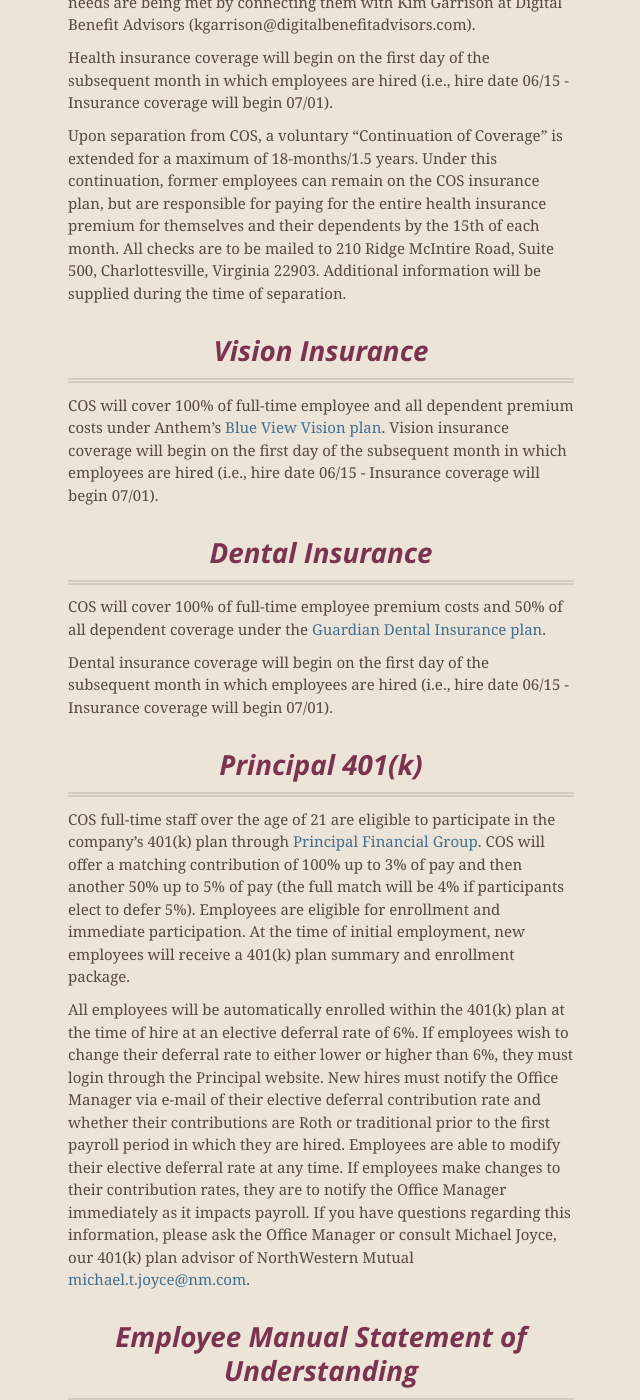
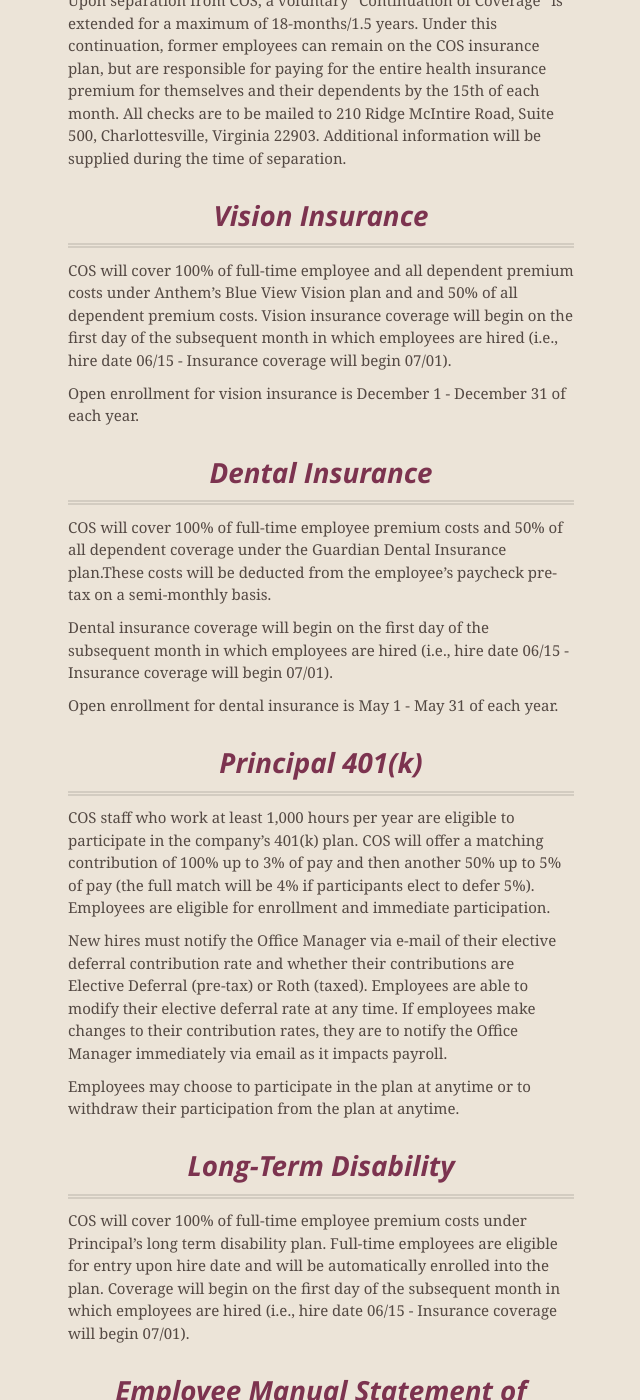
Before and after one commit to CenterForOpenScience/Employee-Manual, a Jekyll site: the page built from index.md, in a window 1280 px wide and 1400 px high, scrolled down 6953 px. Shown: the whole window, without its empty margins (319-959 px from the left). Built offline with Jekyll 4.4.1, drawn with Linux system fonts in a browser that asks for light colours; nearby versions of some CDN libraries; some of the changed text lies outside the part shown.

Commit message:
Assorted updates from June 2015 review

```diff
--- a/index.md
+++ b/index.md
@@ -9,20 +9,21 @@
 Sincerely,
 
 Brian Nosek and Jeffrey Spies
+Co-founders
 
 ##COS Mission and Values
 
-The Center for Open Science (COS) was founded January 15, 2013. COS aims to increase the openness, integrity, and reproducibility of scientific research.  We will achieve this mission through three primary activities:
+The Center for Open Science (COS) was founded January 15, 2013. COS aims to increase the openness, integrity, and reproducibility of scientific research.  We achieve this mission through three primary activities:
 
-Developing, maintaining, and connecting infrastructures that support the research workflow and enable open practices.
-Building a community of developers, scientists, and scientific stakeholders around open practices.
-Conducting metascience research to improve the empirical evidence for the state of scientific practices and evaluation of means to improve those practices.
+1. Developing, maintaining, and connecting infrastructures that support the research workflow and enable open practices.
+2. Building a community of developers, scientists, and scientific stakeholders around open practices.
+3. Conducting metascience research to improve the empirical evidence for the state of scientific practices and evaluation of means to improve those practices.
 
 ##Daily Standup Meetings
 
-The COS team meets daily (M-F) at 9:00 AM in the small conference room to share 1 major priority they will work on for that day. Prior to the meeting, each staff member is responsible for writing their main priority/goal for the day and crossing off any completed tasks from the previous day(s). During the next stand up meeting, if the priority has not been completed, staff members report obstacles they encountered in completing the task. If the task was successfully completed, the staff member notes a new task. The meeting is important and is <15 minutes.
+The COS Team meets daily (M-F) at 9:00 AM in three groups; either meeting in the small room, big room, or bench room.  Room assignments are posted each week around the office.  Each staff member shares their main priority/goal for the previous day, and the current day.  The meeting is important and is <15 minutes.
 
-Catered Lunches:  On Tuesdays and Thursdays at 12:15 PM COS offers a catered lunch to the staff. Most lunches have a presenter or a planned topic of discussion. If you have food restrictions or allergies, please notify the Office Manager.
+Catered Lunches:  On Tuesdays and Thursdays at 12:30 PM COS offers a catered lunch to the staff. Most lunches have a presenter or a planned topic of discussion. Please remember to fill in the food restrictions field in Zenefits.
 
 Infrastructure Meetings: (Tuesdays 2 PM) The Developer team meets for an hour of planning tasks and presentation of mock-ups and/or working models.
 
@@ -38,7 +39,7 @@
 
 ##Security and Office Access
 
-COS offices will be accessible to full-time staff at all times - even during non-standard business hours. All full-time COS staff will receive an access card to Suite 500 for accessing the Omni Downtown Business Center during non-business hours. Notify the Office Manager if a pass is lost or broken.  Initial access cards will be provided and paid for by COS, but replacement passes (due to loss) will be the responsibility of the employee. All full-time staff must have a valid and working access card in order to support operations of COS.  The last person to leave the offices is responsible for making sure the front and back doors are locked and the security system is re-armed. (Note: this card is also used for parking at the Omni parking garage).
+COS offices will be accessible to full-time staff at all times - even during non-standard business hours. All full-time COS staff will receive an access card to Suite 500 for accessing the Omni Downtown Business Center during non-business hours. Notify the Office Manager if a pass is lost or broken.  Initial access cards will be provided and paid for by COS, but replacement passes (due to loss) will be the responsibility of the employee. All full-time staff must have a valid and working access card in order to support operations of COS.  The last full-time employee to leave the offices is responsible for making sure the front and back doors are locked and the security system is re-armed. (Note: this card is also used for parking at the Omni parking garage). If you encounter difficulties with the alarm system, contact information is located on the key panel for the appropriate staff members; immediately call the staff members listed to notify and report them of this difficulty.
 
 ##Location
 
@@ -50,15 +51,15 @@
 
 ##Paperless Office
 
-We encourage digital signatures, scanning receipts, and digital communication. There is little reason or value in using paper when digital technologies allow duplication, extra security options, and easy sharing. The COS has a server for storing and sharing documents that can be accessed while connected to the COS network or VPN.
+We encourage digital signatures, scanning receipts, and digital communication. There is little reason or value in using paper when digital technologies allow duplication, extra security options, and easy sharing. COS uses Google Drive for storing and sharing documents.
 
 ##Catered Meals and Fully Stocked Kitchen
 
-COS fridge and kitchen cabinets are fully stocked with the staff’s favorite snacks and beverages (orders are placed at Harris Teeter each Tuesday afternoon). Wednesdays the kitchen will be replenished with snacks and beverages. If you notice the kitchen is out of something, write it on the blue dry erase board. If you have any special requests for snacks or beverages, let the Office Manager know.
+The COS refrigerator and kitchen cabinets are fully stocked with the staff’s favorite snacks and beverages. If you notice the kitchen is out of something, write it on the blue dry erase board. If you have any special requests for snacks or beverages, let the Office Manager know.
 
-Fridays are left over days -- many times there will be leftovers from Tuesday and Thursday’s catered lunches. Re-help yourself or take some home with you!
+Wednesdays and Fridays are left over days – many times there will be leftovers from Tuesday and Thursday’s catered lunches. Help yourself or take some home with you. Remember: if you’re the last person to eat left-overs, make sure to put them away and clean up.
 
-Also, as a community kitchen, each member of the community is responsible for its cleanliness.  When the dishwasher is full but dirty, start it.  When the dishwasher is full but clean, empty it.  Do not leave food or dishes on the counter or in the sink.
+Also, as a community kitchen, each member of the community is responsible for its cleanliness.  When the dishwasher is full but dirty, start it.  When the dishwasher is full but clean, empty it.  Do not leave food or dishes on the counter, in the sink or around the office.
 
 ##Computing
 
@@ -86,18 +87,18 @@
 
 ##Gym Access
 
-The COS staff has access to the gym facilities at the Omni. This includes access to all exercise equipment, showers, whirlpool, and indoor and outdoor pools.  Up to two COS staff can use the facilities at a time.  Per an agreement with the Omni, if the gym is in heavy use by hotel guests, then COS staff would select another time to workout.
+COS staff has access to the gym facilities at the Omni. This includes access to all exercise equipment, showers, whirlpool, and indoor and outdoor pools.  Up to two COS staff can use the facilities at a time.  Per an agreement with the Omni, if the gym is in heavy use by hotel guests, then COS staff would select another time to workout.
 
 The Office Manager keeps the gym passes in a small notebook complete with a sign in/sign out sheet to ensure the passes are never misplaced. Be sure to return the pass when you are done using it.
 
 
 ##Flexible Work Schedule
 
-COS is committed to the well-being of its staff. To honor this, COS allows flexible hours for medical appointments (doctors’ visit, dentist appointment and other necessary appointments to maintain well-being).  Appointments and time out of the office should be noted in the shared Google COS calendar so that others are aware that you will be out of the office.
+COS is committed to the well-being of its staff. To honor this, COS allows flexible hours for medical appointments (doctors’ visit, dentist appointment and other necessary appointments to maintain well-being).  Appointments and time out of the office must be communicated with the Office Manager and your team.
 
 ##Paid Time Off (PTO)
 
-At the beginning of each year, COS employees receive credit for fifteen (15) days of “Paid Time Off” (PTO).  This benefit for new hires is pro-rated based upon the number of working days remaining in the calendar year. Upon termination all unused PTO will be forfeited. PTO is not accrued and has no cash value.  Staff must confirm PTO with management and indicate the time off on the COS Google shared calendar. Anyone who cannot work due to an illness or emergency should notify the Office Manager, Director, and Co-Director at minimum.
+At the beginning of each year, COS employees receive credit for fifteen (15) days of “Paid Time Off” (PTO).  This benefit for new hires is pro-rated based upon the number of working days remaining in the calendar year. Upon termination all unused PTO will be forfeited. PTO is not accrued and has no cash value.  Staff must confirm PTO with their management and team. Anyone who cannot work due to an illness or emergency should notify the Office Manager.
 
 ##Leave for Unique Life Circumstances
 
@@ -109,7 +110,7 @@
 
 ##Bereavement Leave
 
-COS staff members will be paid for up to five (5) days to attend the funeral of an immediate family member (spouse, children, parents, grandparents, siblings or corresponding in-laws).  If additional time-off is required, it is possible to arrange with the COS management team.
+COS staff members will be paid for up to five (5) days to attend the funeral of a a family member.. If additional time-off is required, it is possible to arrange with the COS management team.  All other requests for time off in relation to bereavement will be decided on a case by case basis, as needed.
 
 ##Jury Duty
 
@@ -117,35 +118,46 @@
 
 ##Health Insurance
 
-COS covers 100% of full-time employee premium costs under the [Anthem Blue Cross Blue Shield](https://www.anthem.com/health-insurance/home/overview) [Keycare 20 plan](http://www.anthem.com/agent/va/f4/s0/t0/pw_ad091347.pdf) and 50% of all dependent coverage.  COS offers the option to buy up into the Anthem Blue Cross Blue Shield [Keycare 20+ plan](http://www.anthem.com/agent/va/f4/s0/t0/pw_ad091356.pdf?refer=ahpagent&state=nv).  Employees will be responsible for paying cost difference between the two plans for both their individual coverage and any dependents under the Keycare 20+ plan.
-
-At the time of hire, all new employees will receive plan summaries highlighting Keycare 20/Keycare 20+.  The Office Manager will discuss both plans with new hires to answer questions and help ensure their needs are being met by connecting them with Kim Garrison at Digital Benefit Advisors (kgarrison@digitalbenefitadvisors.com).
+COS covers 100% of full-time employee premium costs under the Anthem Blue Cross Blue Shield GJBA plan and 50% of all dependent coverage. COS offers the option to buy up into the Anthem Blue Cross Blue Shield GWAA and GYAA plans. Employees will be responsible for paying cost difference between the two plans for both their individual coverage and any dependents under the GWAA and GYAA  plans. These costs will be deducted from the employee’s paycheck pre-tax on a semi-monthly basis.
 
 Health insurance coverage will begin on the first day of the subsequent month in which employees are hired (i.e., hire date 06/15 - Insurance coverage will begin 07/01).
 
-Upon separation from COS, a voluntary "Continuation of Coverage" is extended for a maximum of 18-months/1.5 years.  Under this continuation, former employees can remain on the COS insurance plan, but are responsible for paying for the entire health insurance premium for themselves and their dependents by the 15th of each month.  All checks are to be mailed to 210 Ridge McIntire Road, Suite 500, Charlottesville, Virginia 22903. Additional information will be supplied during the time of separation.
+Open enrollment for the health insurance plan is December 1 - December 31 of each year.
+
+Upon separation from COS, a voluntary “Continuation of Coverage” is extended for a maximum of 18-months/1.5 years. Under this continuation, former employees can remain on the COS insurance plan, but are responsible for paying for the entire health insurance premium for themselves and their dependents by the 15th of each month. All checks are to be mailed to 210 Ridge McIntire Road, Suite 500, Charlottesville, Virginia 22903. Additional information will be supplied during the time of separation.
+
 
 ##Vision Insurance
 
-COS will cover 100% of full-time employee and all dependent premium costs under Anthem’s [Blue View Vision plan](http://www.anthem.com/wps/portal/ahpfooter?content_path=national/va/f1/s0/t0/pw_b139691.htm&label=Blue%20View%20Vision%20Benefits). Vision insurance coverage will begin on the first day of the subsequent month in which employees are hired  (i.e., hire date 06/15 - Insurance coverage will begin 07/01).
+COS will cover 100% of full-time employee and all dependent premium costs under Anthem’s Blue View Vision plan and and 50% of all dependent premium costs. Vision insurance coverage will begin on the first day of the subsequent month in which employees are hired (i.e., hire date 06/15 - Insurance coverage will begin 07/01).
+
+Open enrollment for vision insurance is December 1 - December 31 of each year.
 
 ##Dental Insurance
 
-COS will cover 100% of full-time employee premium costs and 50% of all dependent coverage under the [Guardian Dental Insurance plan](https://www.guardiananytime.com/).
+COS will cover 100% of full-time employee premium costs and 50% of all dependent coverage under the Guardian Dental Insurance plan.These costs will be deducted from the employee’s paycheck pre-tax on a semi-monthly basis.
 
 Dental insurance coverage will begin on the first day of the subsequent month in which employees are hired (i.e., hire date 06/15 - Insurance coverage will begin 07/01).
 
+Open enrollment for dental insurance is May 1 - May 31 of each year.
+
 ##Principal 401(k)
 
-COS full-time staff over the age of 21 are eligible to participate in the company’s 401(k) plan through [Principal Financial Group](http://www.principal.com/index.shtm). COS will offer a matching contribution of 100% up to 3% of pay and then another 50% up to 5% of pay (the full match will be 4% if participants elect to defer 5%). Employees are eligible for enrollment and immediate participation. At the time of initial employment, new employees will receive a 401(k) plan summary and enrollment package.
+COS staff who work at least 1,000 hours per year are eligible to participate in the company’s 401(k) plan. COS will offer a matching contribution of 100% up to 3% of pay and then another 50% up to 5% of pay (the full match will be 4% if participants elect to defer 5%). Employees are eligible for enrollment and immediate participation.
 
-All employees will be automatically enrolled within the 401(k) plan at the time of hire at an elective deferral rate of 6%. If employees wish to change their deferral rate to either lower or higher than 6%, they must login through the Principal website. New hires must notify the Office Manager via e-mail of their elective deferral contribution rate and whether their contributions are Roth or traditional prior to the first payroll period in which they are hired. Employees are able to modify their elective deferral rate at any time. If employees make changes to their contribution rates, they are to notify the Office Manager immediately as it impacts payroll. If you have questions regarding this information, please ask the Office Manager or consult Michael Joyce, our 401(k) plan advisor of NorthWestern Mutual [michael.t.joyce@nm.com](mailto:michael.t.joyce@nm.com).
+New hires must notify the Office Manager via e-mail of their elective deferral contribution rate and whether their contributions are Elective Deferral (pre-tax) or Roth (taxed). Employees are able to modify their elective deferral rate at any time. If employees make changes to their contribution rates, they are to notify the Office Manager immediately via email as it impacts payroll.
+
+Employees may choose to participate in the plan at anytime or to withdraw their participation from the plan at anytime.
+
+##Long-Term Disability
+
+COS will cover 100% of full-time employee premium costs under Principal’s long term disability plan. Full-time employees are eligible for entry upon hire date and will be automatically enrolled into the plan.  Coverage will begin on the first day of the subsequent month in which employees are hired (i.e., hire date 06/15 - Insurance coverage will begin 07/01).
 
 ##Employee Manual Statement of Understanding
 
 This manual is subject to change in accordance with the annual renewals of various benefit plans. COS maintains full discretion to add to, modify, or delete provisions of this manual at any time.  COS staff will be notified of changes to this manual via a staff memo.  Staff are required to stay up-to-date on information contained within the Employee Manual and Policies and Procedures Manual at all times.
 
-Please electronically sign below, indicating that you have received, read, and understand the COS Employee Manual.  By signing below you are hereby accountable for acknowledging and understanding all future amendments made to this manual. This manual in conjunction with your Offer Letter and Policies and Procedures Manual forms the Terms and Conditions of your employment with COS.
+This manual in conjunction with your Offer Letter and Policies and Procedures Manual forms the Terms and Conditions of your employment with COS.
 
 Employee Name (Printed):
 
```
